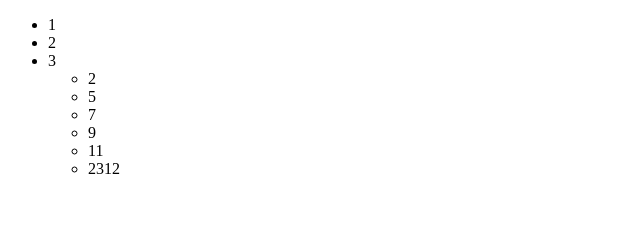
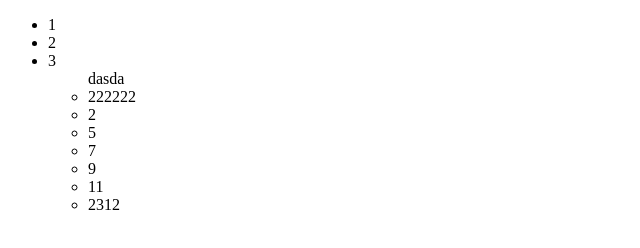
Before and after one commit to OlegovichO/tutorial, a plain HTML site: page index.html in a window 1280 px wide. Shown: the whole page, without its empty margins (0-640 px from the left). Drawn offline with Linux system fonts and the light colour scheme.

Commit message:
Ogogogo izmeneniya!

```diff
--- a/index.html
+++ b/index.html
@@ -13,6 +13,8 @@
         <li>3</li>
         <div class="list_s">
             <ul>
+                <div class="divine">dasda</div>
+                <li>222222</li>
                 <li>2</li>
                 <li>5</li>
                 <li>7</li>
```
